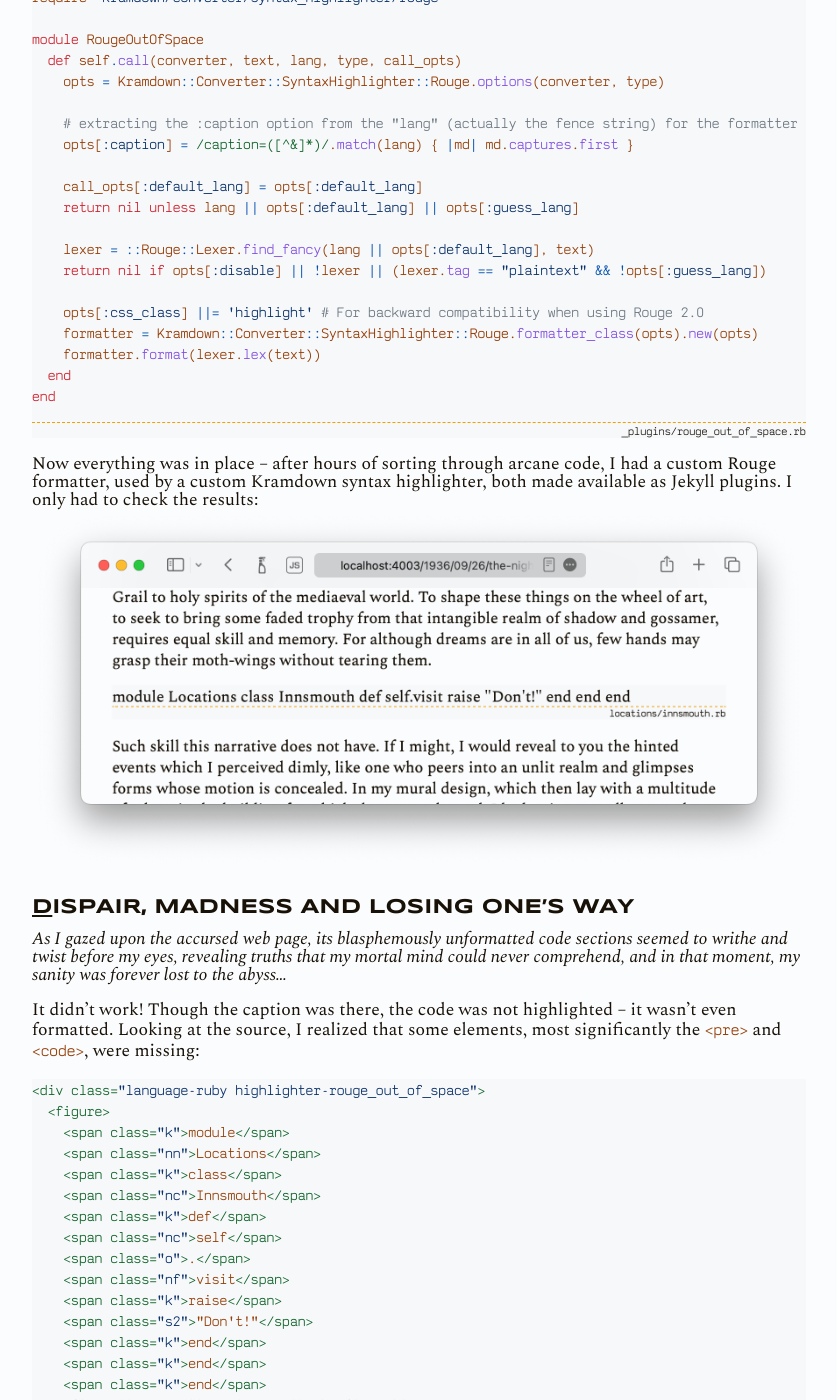
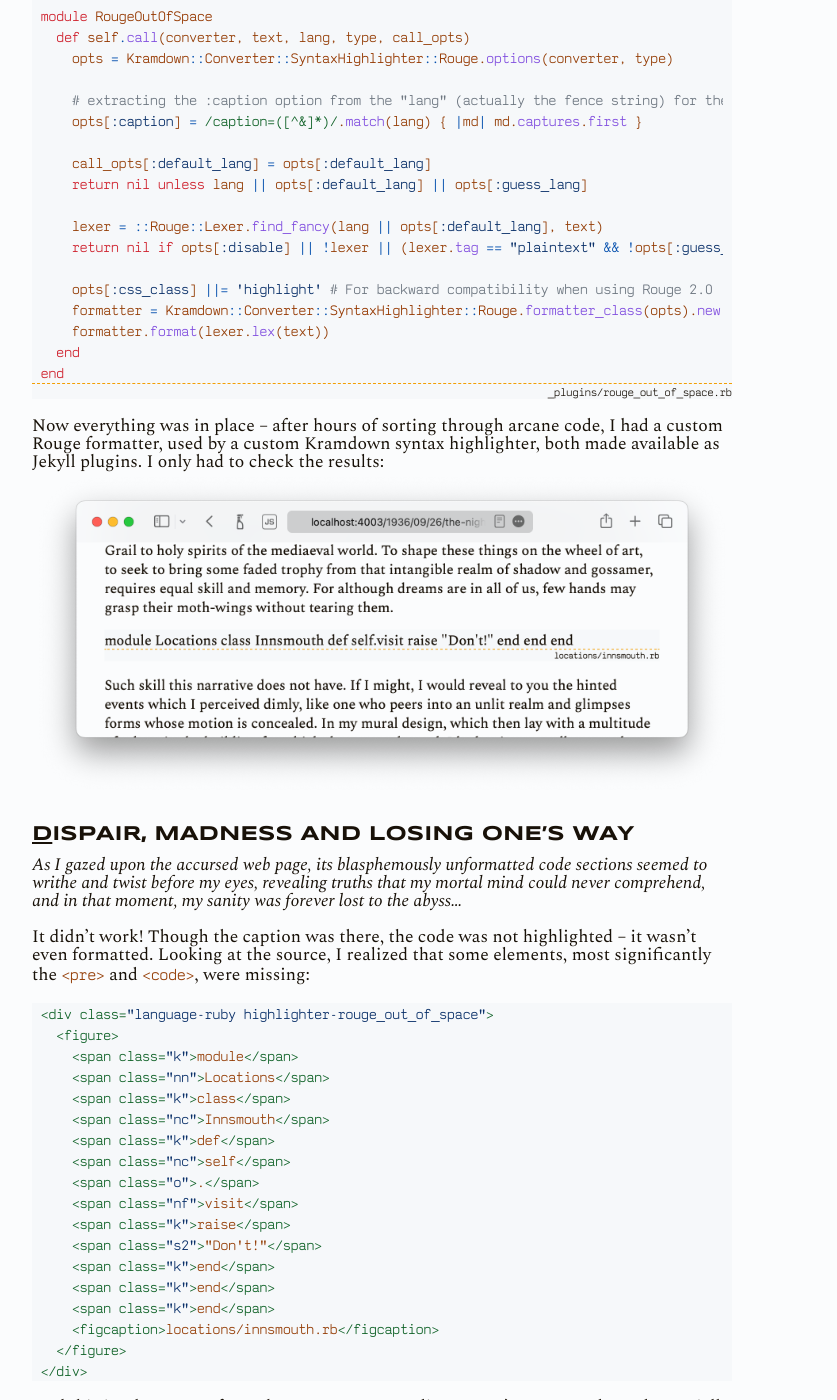
Before and after one commit to r3trofitted/r3trofitted.github.io, a Jekyll site: the page built from _posts/2023-05-01-markdown-the-pits-of-madness.md, in a window 1280 px wide and 1400 px high, scrolled down 6999 px. Shown: the whole window, without its empty margins (258-1095 px from the left). Built offline with Jekyll 4.4.1, drawn with Linux system fonts in a browser that asks for light colours.

Commit message:
Attempt at a better design for code blocks
Without a limit in width, they mess everything. But I need to settle
on a final HTML structure for the code blocks.

```diff
--- a/css/grainy-dinosaurs.css
+++ b/css/grainy-dinosaurs.css
@@ -64,11 +64,17 @@ a {
   color: var(--clr-primary-400);
 }
 
+pre.highlight {
+  overflow-x: auto;
+  max-width: 40ch;
+  margin-block: 0;
+  margin-inline: auto;
+}
+
 pre, code {
   font-family: "SaxMono", monospace;
   font-size: 90%; /* adjusting for SaxMono's rather large glyphs */
   color: var(--clr-secondary-400);
-  overflow-x: auto;
 }
 
 p > img {
@@ -113,6 +119,10 @@ figure:has(div[class*="language-"]) figcaption {
   body {
     max-width: 700px;
     margin-inline: auto;
+  }
+
+  pre.highlight {
+    max-width: calc(700px - 2ch);
   }
 }
 
```
